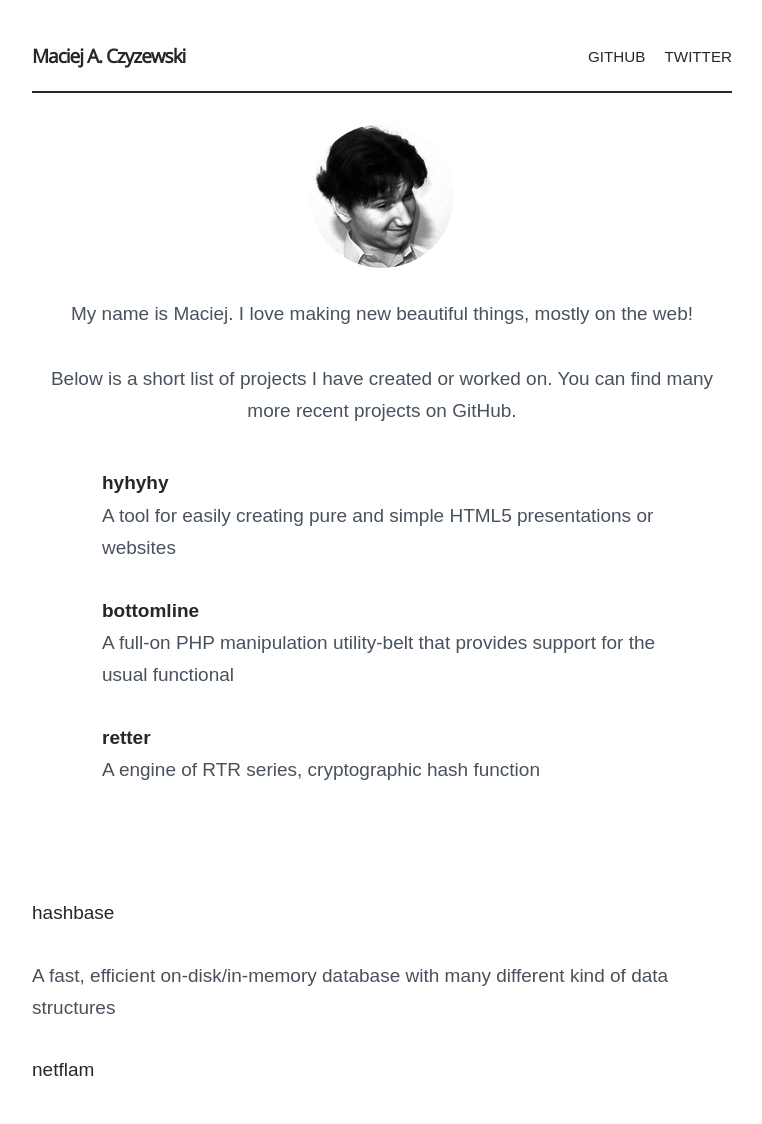
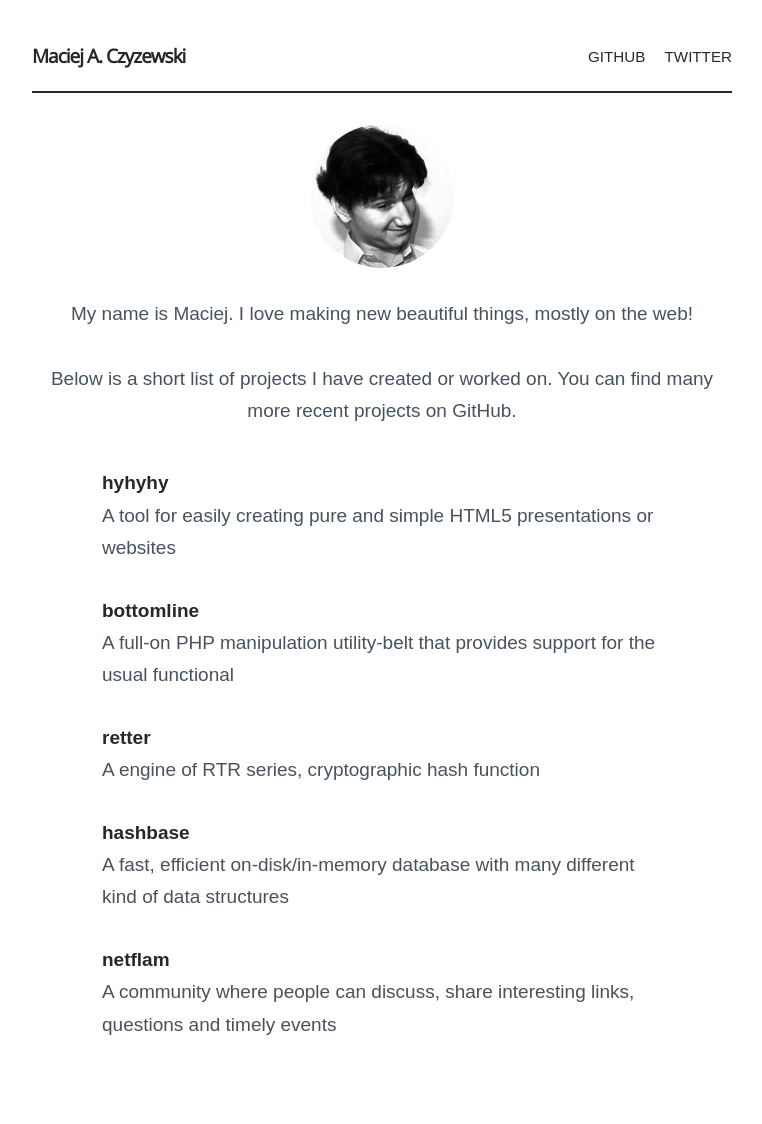
Before and after one commit to maciejczyzewski/maciejczyzewski.github.io, a Jekyll site: the page built from about.md, in a window 1280 px wide. Shown: the top 1124 px of the page, without its empty margins (258-1020 px from the left). Built offline with Jekyll 4.4.1, drawn with Linux system fonts in a browser that asks for light colours; Markdown is read by kramdown in place of the engine named in the settings.

Commit message:
Update about.md

```diff
--- a/about.md
+++ b/about.md
@@ -23,7 +23,6 @@ layout: page
     <header><a href="https://github.com/MaciejCzyzewski/retter">retter</a></header>
     <p>A engine of RTR series, cryptographic hash function</p>
 </article>
-</main>
 <article>
     <header><a href="https://github.com/MaciejCzyzewski/hashbase">hashbase</a></header>
     <p>A fast, efficient on-disk/in-memory database with many different kind of data structures</p>
@@ -32,6 +31,7 @@ layout: page
     <header><a href="https://github.com/netflam/netflam">netflam</a></header>
     <p>A community where people can discuss, share interesting links, questions and timely events</p>
 </article>
+</main>
 
 <img src="/assets/images/work.jpg" />
 
```
